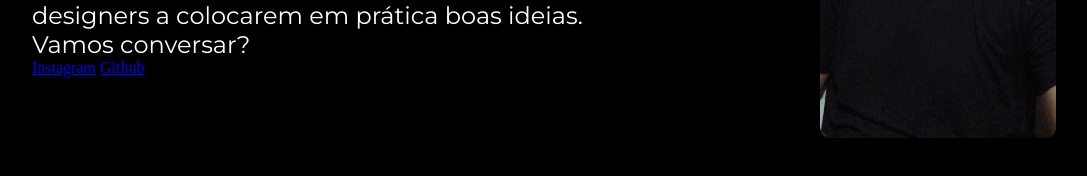
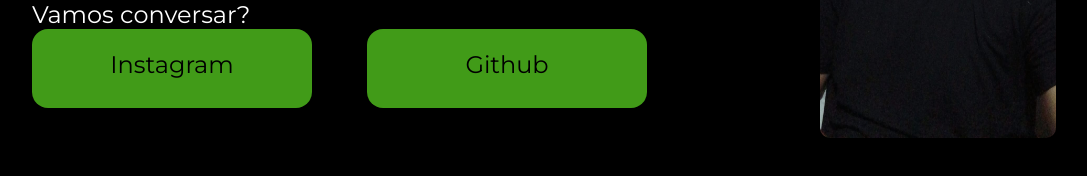
Before and after one commit to GabrielPKTN/portfolio.github.io, a plain HTML site: page portfolio/index.html in a window 1280 px wide. Shown: the part 410-586 px from the top of the page, without its empty margins (96-1183 px from the left). Drawn offline with nearby package versions, Linux system fonts and the light colour scheme.

Commit message:
Manipulação e estilização dos botões

```diff
--- a/portfolio/index.html
+++ b/portfolio/index.html
@@ -16,8 +16,14 @@
             <p class="paragrafo_da_apresentacao">
                 Olá! Me chamo Gabriel Lacerda, desenvolvedor Front-end e Back-end com especialidade em Java, Angular, HTML, CSS. Ajudo pequenos negócios e designers a colocarem em prática boas ideias. Vamos conversar?
             </p>
-            <a href="https://www.instagram.com/adrecal_dev/" class="instagram">Instagram</a>
-            <a href="https://github.com/GabrielPKTN" class="github">Github</a>
+            <div class="links">
+                <a href="https://www.instagram.com/adrecal_dev/" class="link_do_botao">
+                    Instagram
+                </a>
+                <a href="https://github.com/GabrielPKTN" class="link_do_botao">
+                    Github
+                </a>
+            </div>
     </section>
         <img src="./img/foto.jpg" alt="foto_do_portfolio">
     </main>
--- a/portfolio/style.css
+++ b/portfolio/style.css
@@ -1,6 +1,3 @@
-@import url('https://fonts.googleapis.com/css2?family=Inter:ital,opsz,wght@0,14..32,100..900;1,14..32,100..900&family=Krona+One&display=swap');
-
-
 @import url('https://fonts.googleapis.com/css2?family=Inter:ital,opsz,wght@0,14..32,100..900;1,14..32,100..900&family=Krona+One&family=Montserrat:ital,wght@0,100..900;1,100..900&display=swap');
 
 
@@ -41,12 +38,24 @@ strong.destaque_do_titulo{
     color: #419b18;
 }
 
-a.github{
-    padding: 0px;
+div.links{
+    display: flex;
+    justify-content: space-between;
+
 }
 
-a.instagram{
-    padding: 0px;
+a.link_do_botao{
+    background-color: #419b18;
+    border-radius: 16px;
+    width: 280px;
+    height: 79px;
+    text-align: center;
+    font-size: 24px;
+    font-weight: 600px;
+    padding: 21.5px;
+    text-decoration: none;
+    color: black;
+    font-family: "Montserrat", sans-serif;
 }
 
 img{
```
